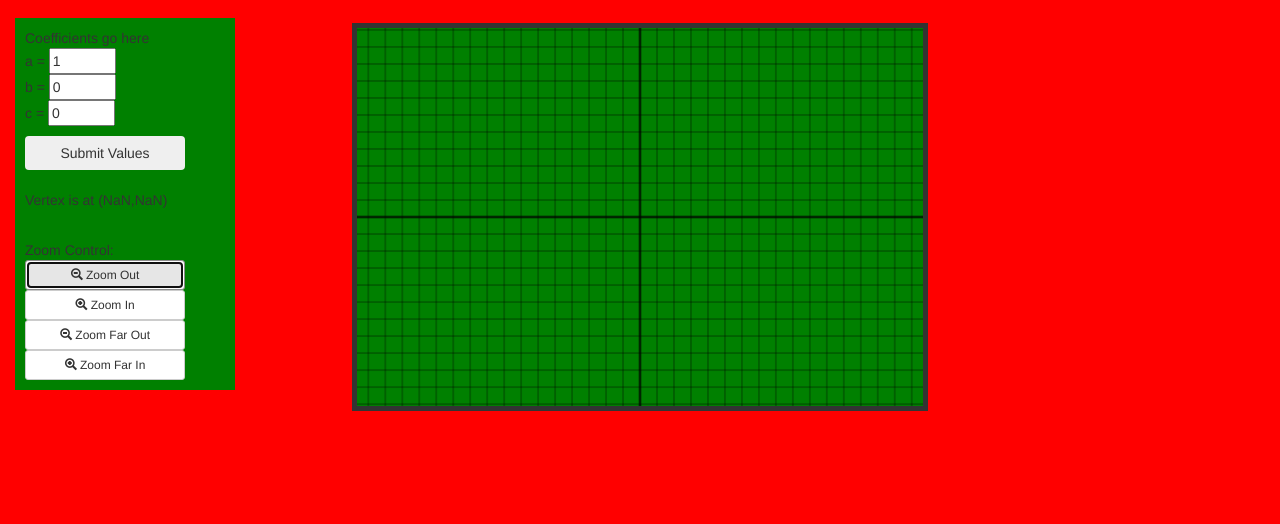
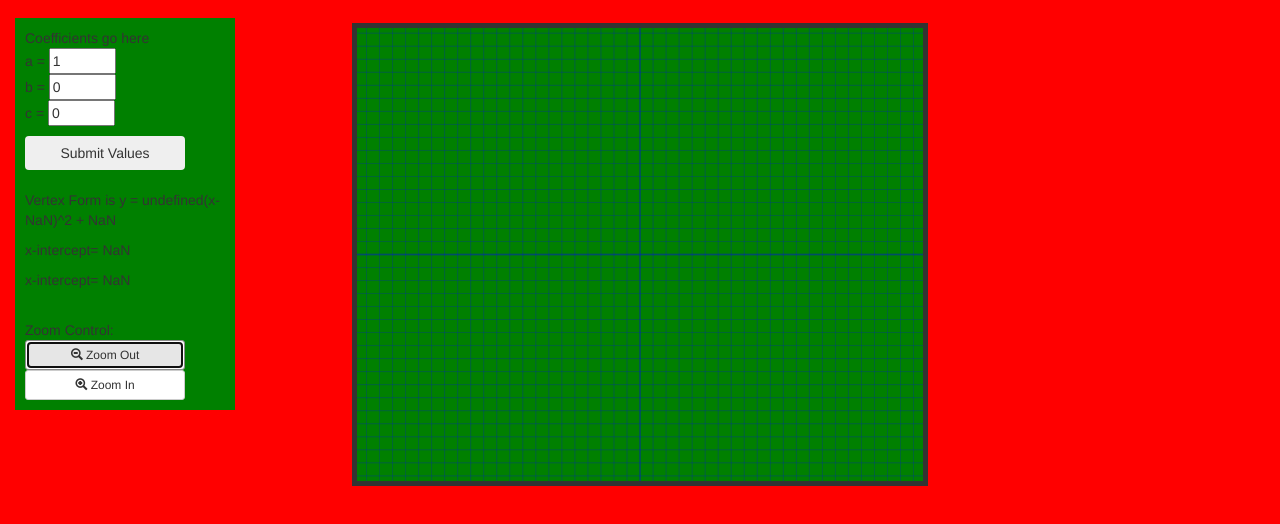
Before and after one commit to Yookan/SalsaQuad, a plain HTML site: page index.html in a window 1280 px wide. Both pictures are taken after a click on the button "Zoom Out". Shown: the part 54-578 px from the top of the page. Drawn offline with nearby package versions, Linux system fonts and the light colour scheme.

Commit message:
Add files via upload

```diff
--- a/index.html
+++ b/index.html
@@ -120,9 +120,11 @@ Matthew 1/26/17 -->
             <button class="btn" onclick="QF()">Submit Values</button>
         </div>
         <div id="answers">
-        <p id="vertex"> </p>
+        <p id="vertexForm"> </p>
         <p id="solution1"></p>
         <p id="solution2"></p>
+        <p id="point"></p>
+        <p id="YInt"></p>
         </div>
 <p id="zoomcontrols">Zoom Control:
     <button type="button" class="btn btn-default btn-sm" onclick="zoomOut()">
@@ -130,12 +132,6 @@ Matthew 1/26/17 -->
        </button>
       <button type="button" class="btn btn-default btn-sm" onclick="zoomIn()">
      <span class="glyphicon glyphicon-zoom-in"></span><span> Zoom In
-    </button>
-          <button type="button" class="btn btn-default btn-sm" onclick="zoomOutbig()">
-     <span class="glyphicon glyphicon-zoom-out"></span><span> Zoom Far Out
-    </button>
-          <button type="button" class="btn btn-default btn-sm" onclick="zoomInbig()">
-     <span class="glyphicon glyphicon-zoom-in"></span><span> Zoom Far In
     </button>
   </span>
 </button>
--- a/quadScripts.js
+++ b/quadScripts.js
@@ -1,67 +1,60 @@
 //Javascript for drawing and calculating quadratics 2017
-//Henry Lohman, 1/26/2017 for quad grapher
-var a, b, c, context, w, h, k=20;
+// Matthew 1/26/17 for quadgrapher.
+var a, b, c, context, w, h, k=25;
 
 function init() {
   canvas= document.getElementById("mycanvas");
   context = canvas.getContext("2d");
-  w = canvas.width = 600;
-  h = canvas.height = 400;
+  w = canvas.width = 1000;
+  h = canvas.height = 800;
   canvasOffset = $("#mycanvas").offset();
   offsetX = Math.round(canvasOffset.left),
   offsetY = Math.round(canvasOffset.top);
   canvas.addEventListener("mousemove", doMouseMove, false);
   console.log('canvas is loaded into context');
   grid();
-
 }  // close init
 
 function grid() {
-
-// thin line with a 40% opacity using rgba()
+  // thin line with a 40% opacity using rgba()
 context.lineWidth=1;
-context.strokeStyle="rgba(0,0,0,.5)";
+context.strokeStyle="rgba(0,0,255,.4)";
 
 //using the direct variation constant, k
 //  here are the vertical and horizontal lines
-
-for ( i=0; i<h/(2*k); i++) {
+for (i=1;i<h/k; i++) {
   context.beginPath();
-  context.moveTo(0, h/2-i*k );
-  context.lineTo(w, h/2-i*k );
+  context.moveTo(0,h/2-i*k);
+  context.lineTo(w,h/2-i*k);
   context.stroke();
-
   context.beginPath();
-  context.moveTo(0, h/2+i*k );
-  context.lineTo(w, h/2+i*k );
+  context.moveTo(0,h/2+i*k);
+  context.lineTo(w,h/2+i*k);
   context.stroke();
 }
-
-for ( i=0; i<w/(2*k); i++ ) {
+for (i=1;i<w/k; i++) {
   context.beginPath();
-  context.moveTo(w/2+i*k, 0);
-  context.lineTo(w/2+i*k, h);
+  context.moveTo(w/2+i*k,0);
+  context.lineTo(w/2+i*k,h);
   context.stroke();
-
   context.beginPath();
-  context.moveTo(w/2-i*k, 0);
-  context.lineTo(w/2-i*k, h);
+  context.moveTo(w/2-i*k,0);
+  context.lineTo(w/2-i*k,h);
   context.stroke();
 }
-
-  context.lineWidth=3;
-
+  context.lineWidth=3
   context.beginPath();
   context.moveTo(0,h/2);
   context.lineTo(w,h/2);
   context.stroke();
 
+  context.lineWidth=3
   context.beginPath();
   context.moveTo(w/2,0);
   context.lineTo(w/2,h);
   context.stroke();
+} //close Init
 
-} //close grid
 
 function QF() {
   // getting values to do quadratic formula
@@ -69,34 +62,52 @@ function QF() {
   b = $("#linB").val();
   c = $("#constant").val();
   console.log(a,b,c);
-  results();
-  solutions();
+  //results();
   resetCanvas();
 }  // close QF
 
 function results() {
-  // finding vertext and displaying symline and yint results
+  // finding vertex and displaying symline and yint results
   context.fillStyle="black";
   vX = -(b*1)/(2*a);
   vY = a*Math.pow(vX,2)+b*vX+c*1;
+  vX = vX.toFixed(1);
   vY = vY.toFixed(1);
-  vX = vX.toFixed(1);
   context.beginPath();
-  context.arc(vX,vY,5,0,6.28);
+  context.arc(w/2+vX*k,h/2-vY*k,5,0,6.28);
   context.fill();
+  context.fillStyle="purple";
+  context.beginPath();
+  context.arc(w/2,h/2-c*k,5,0,6.28);
+  context.fill();
+  $(".vertex").text("Vertex is at (" + vX+","+vY+")");
+  $("#vertexForm").text("Vertex Form is y = "+a+"(x-"+vX+")^2 + "+vY);
+  $("#yInt").text("Y-Intercept is at = (0,"+c+")")
+}  // close results()
 
-  $("#vertex").text("Vertex is at (" + vX+","+vY+")");
-  $("#vertexForm").text("Vertex Form is y = "+a+"(x-"+vX+")^2 + "+vY);
-  $("#yInt").text("The Y Intercept is at(0,"+c+")");
 
-// Y int circle
+
+function solutions() {
+d = Math.pow(b*1,2)-4*a*c;
+if (d<0) {
+$("#solution1").text("The solutions are imaginary (no x-intercepts).");
+
+}
+else{
+// the quadratic formula needs to be typed below assiging x1 and x2
+x1 = (-1*b+d**.5)/(2*a)
+x2 = (1*b+d**.5)/(2*a)
+x1 = x1.toFixed(1);
+x2 = x2.toFixed(1);
+$("#solution1").text("x-intercept= " + x1);
+$("#solution2").text("x-intercept= " + x2);
+
 context.beginPath();
-context.arc(w/2,h/2-c*k,5,0,6.28);
+context.arc(w/2+x1*k,h/2,5,0,6.28);
 context.fill();
 
-//vertext Circle
 context.beginPath();
-context.arc(w/2+vX*k,h/2-vY*k,5,0,6.28);
+context.arc(w/2-x2*k,h/2,5,0,6.28);
 context.fill();
 
 //sym Line
@@ -106,86 +117,62 @@ context.moveTo(w/2+vX*k,5);
 context.lineTo(w/2+vX*k,h-5);
 context.stroke();
 context.setLineDash([0]);
-}  // close results()
-
-function solutions() {
-// qudratic formula
-
-d = Math.pow(b*1,2)-4*a*c;
-if (d<0) {
-$("#solution1").text("The solutions are imaginary (no x-intercepts).");
-
-}
-
-else{
-// the quadratic formula needs to be typed below assiging x1 and x2
-
-x1 = (-1*b+d**.5)/(2*a)
-x2 = (1*b+d**.5)/(2*a)
-
-x1 = x1.toFixed(3)
-x2 = x2.toFixed(3)
-
-$("#solution1").text("x = " + x1);
-$("#solution2").text("x = " + x2);
-
 
 
 }
 
-}
+
+
+} //close solution
 
 function graphQuad () {
   for (var i = 0; i < w; i++) {
     x = (w/2-i)/k;
     y = c*1+b*x+a*Math.pow(x,2);
-    nx =  (w/2-(i+1))/(k);
+    nx =  (w/2-(i+1))/k;
     ny =  c*1+b*nx+a*Math.pow(nx,2);
     context.beginPath();
     context.lineWidth = 2;
     context.strokeStyle = "black";
     context.moveTo(w/2+x*k,h/2-y*k);
-    context.lineTo(w/2+nx*k,h/2-ny*k);
+    context.lineTo(w/2+nx*k,h/2-ny *k);
     context.stroke();
-
   }
-}
-// closing parabola function
+} //close graphQuad
 
 function zoomIn() {
-
-    k = k + 2;
-    resetCanvas();
-}  // end zoomIN
-
+  k = k + 2;
+  resetCanvas();
+}
 function zoomOut() {
-
-    k = k - 2;
-    resetCanvas();
-}  // end zoomOut
+  if(k>5) {
+  k = k - 2;
+  resetCanvas();
+}
 
 function zoomInbig() {
-
     k = k + 10;
     resetCanvas();
-}  // end zoomIN
+}  // end zoomIn
 
 function zoomOutbig() {
-
     k = k - 10;
     resetCanvas();
 }  // end zoomOut
+}
 
 function resetCanvas() {
   context.clearRect(0,0,w,h);
   grid();
   graphQuad();
   results();
-} // end resetCanvas
+  solutions();
+}
 
 function doMouseMove(event) {
     // always know where ther mouse is located
-    resetCanvas();
+  resetCanvas();
+  context.fillStyle="blue";
   mouseX = event.clientX-offsetX;
   mouseY = event.clientY-offsetY;
   pointX = (mouseX-w/2)/k;
```
